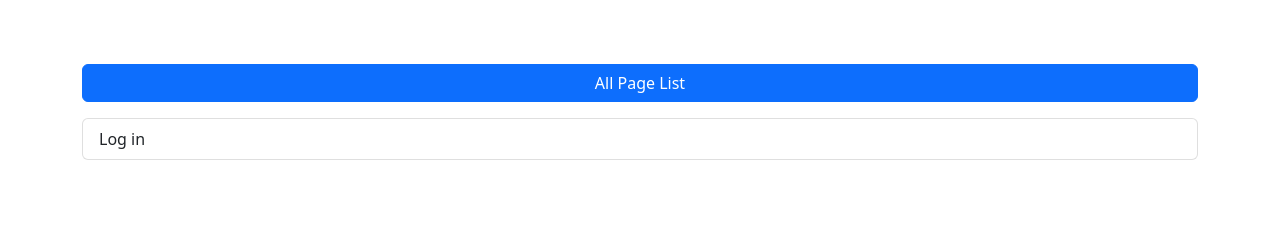
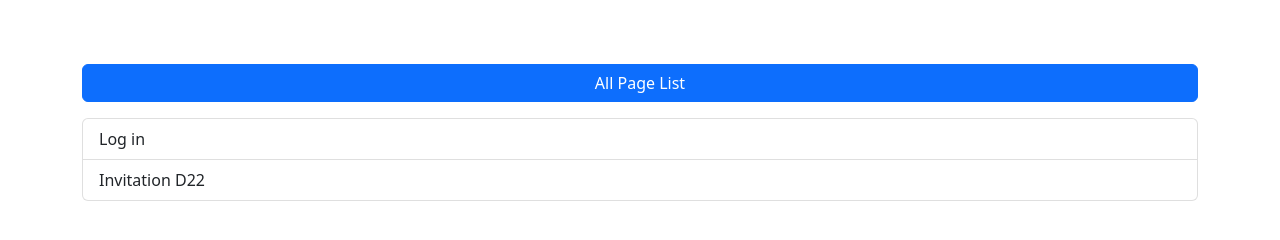
Before and after one commit to ArifuzzamanTusar/Synergeticum-New, a plain HTML site: page index.html in a window 1280 px wide. Drawn offline with nearby package versions, Linux system fonts and the light colour scheme.

Commit message:
Updated index file

```diff
--- a/index.html
+++ b/index.html
@@ -24,7 +24,8 @@
 
                 <!-- add pages links here sequencially -->
                 <a href="/login/" class="list-group-item list-group-item-action">Log in</a>
-                <!-- <a href="Pozvanka-D22.html" class="list-group-item list-group-item-action">Invitation D22</a>
+                <a href="Pozvanka-D22.html" class="list-group-item list-group-item-action">Invitation D22</a>
+                <!--
                 <a href="Osobny-profil.html" class="list-group-item list-group-item-action">Personal-profil</a>
                 <a href="Som-prihlaseny.html" class="list-group-item list-group-item-action">Logged in</a>
                 <a href="strom-MLM.html" class="list-group-item list-group-item-action">Tree MLM</a>
```
